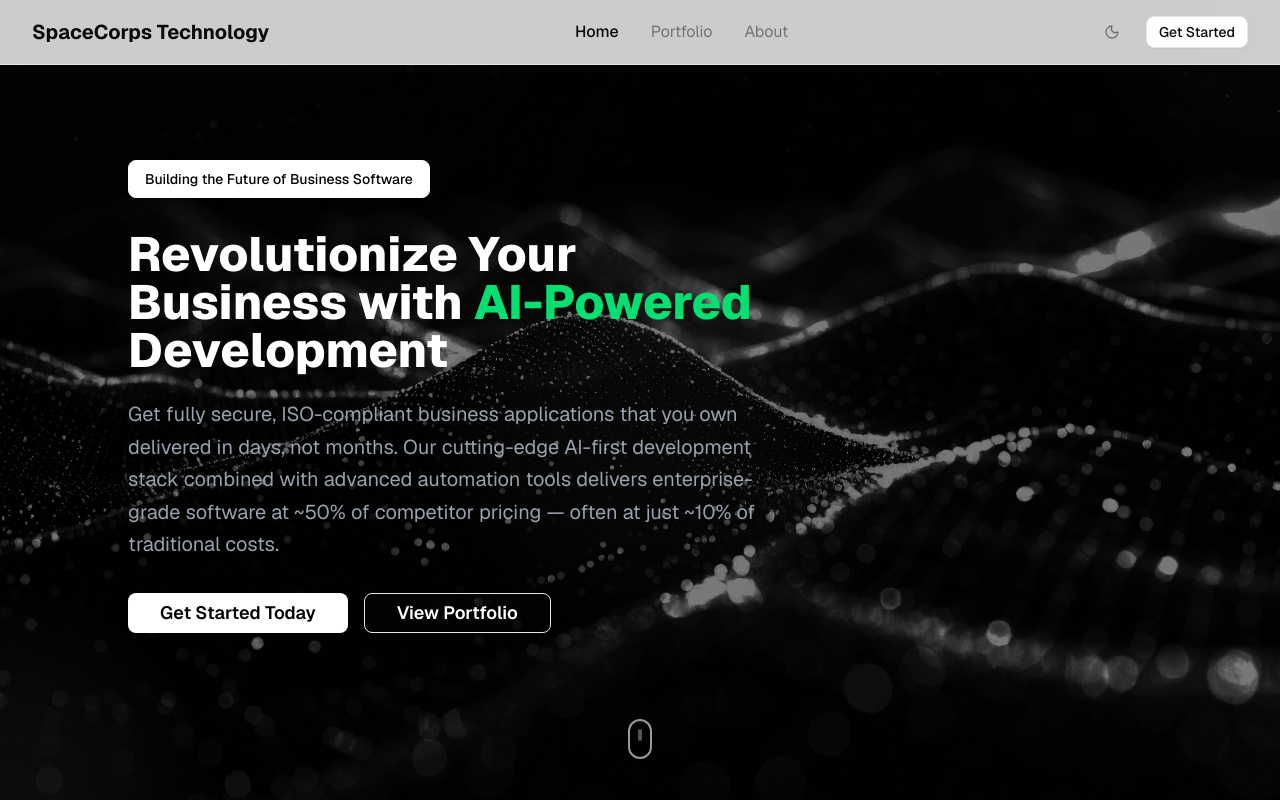
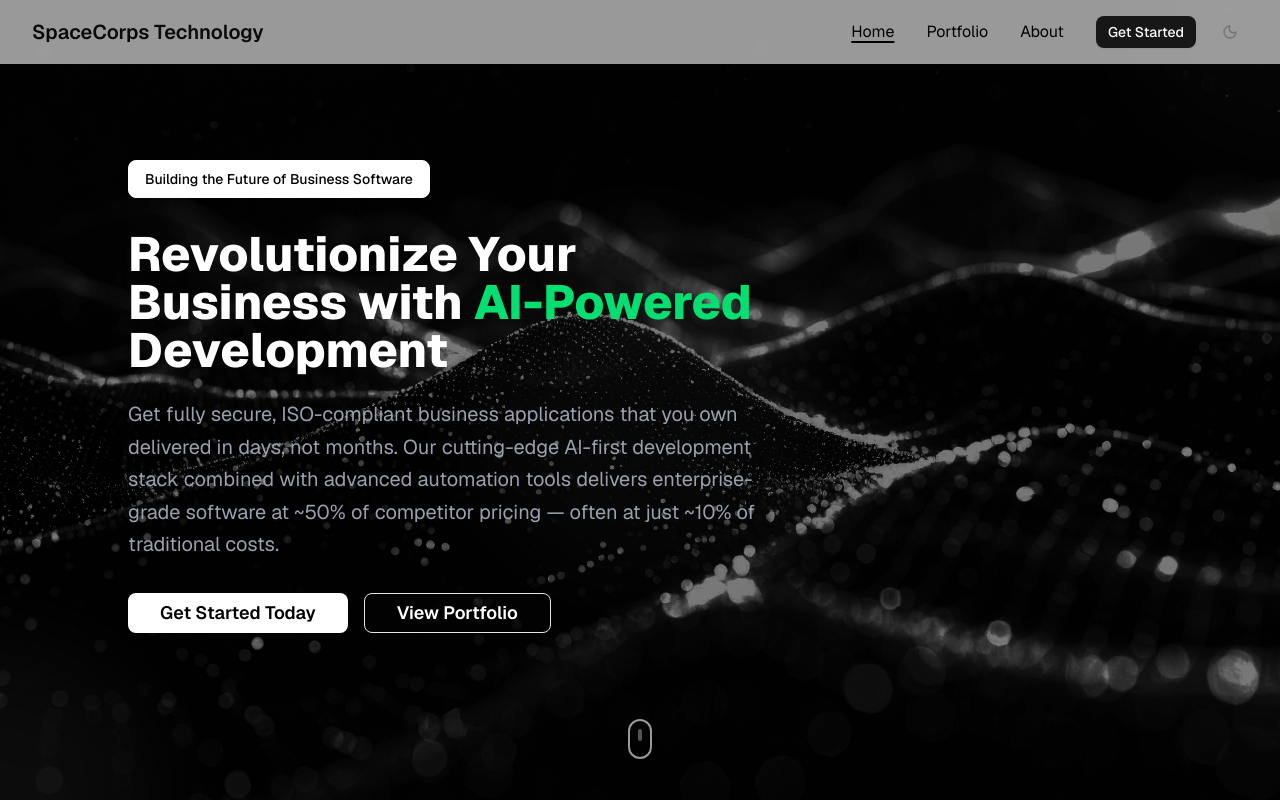
Before and after one commit to SpaceCorps/web, a React (Vite) app: page / in a window 1280 px wide. Shown: the top 800 px of the page. Built offline with nearby package versions, Linux system fonts and the light colour scheme.

Commit message:
feat: implement better header

```diff
--- a/src/components/Header/Header.tsx
+++ b/src/components/Header/Header.tsx
@@ -15,20 +15,32 @@ const Header: React.FC<HeaderProps> = ({ isDark, toggleTheme }) => {
   ];
 
   return (
-    <header className="fixed top-0 left-0 right-0 z-50 bg-background/80 backdrop-blur-md border-b border-border">
+    <header
+      className={`fixed top-0 left-0 right-0 z-50 transition-all duration-300 backdrop-blur-lg ${
+        isDark ? "bg-black/10" : "bg-white/60"
+      }`}
+      style={{
+        backdropFilter: "blur(4px)",
+      }}
+    >
       <div className="container mx-auto px-4 sm:px-6 lg:px-8">
-        <div className="flex items-center justify-between h-16">
+        <div className="flex items-center h-16">
           {/* Logo */}
-          <div className="flex-shrink-0">
+          <div className="flex-shrink-0 mr-8">
             <Link
               to="/"
-              className="text-xl font-bold text-foreground hover:text-foreground/80 transition-colors"
+              className="text-foreground hover:text-foreground/80 transition-colors"
+              style={{
+                fontWeight: 600,
+                fontSize: "20px",
+              }}
             >
               SpaceCorps Technology
             </Link>
           </div>
 
-          {/* Desktop Navigation */}
+          {/* Desktop Navigation - positioned to the right */}
+          <div className="flex-1 flex justify-end items-center">
             <nav className="hidden md:flex items-center space-x-8">
               {navItems.map((item) => (
                 <Link
@@ -36,8 +48,12 @@ const Header: React.FC<HeaderProps> = ({ isDark, toggleTheme }) => {
                   to={item.href}
                   className={`transition-colors duration-200 ${
                     location.pathname === item.href
-                    ? "text-foreground font-medium"
-                    : "text-muted-foreground hover:text-foreground"
+                      ? `underline decoration-2 underline-offset-4 ${
+                          isDark ? "text-white" : "text-black"
+                        }`
+                      : `hover:opacity-70 ${
+                          isDark ? "text-white" : "text-black"
+                        }`
                   }`}
                 >
                   {item.label}
@@ -46,7 +62,8 @@ const Header: React.FC<HeaderProps> = ({ isDark, toggleTheme }) => {
             </nav>
 
             {/* Desktop Actions */}
-          <div className="hidden md:flex items-center space-x-4">
+            <div className="hidden md:flex items-center space-x-4 ml-8">
+              <Button size="sm">Get Started</Button>
               <Button
                 variant="ghost"
                 size="icon"
@@ -59,9 +76,7 @@ const Header: React.FC<HeaderProps> = ({ isDark, toggleTheme }) => {
                   <Moon className="h-5 w-5" />
                 )}
               </Button>
-            <Button variant="outline" size="sm">
-              Get Started
-            </Button>
+            </div>
           </div>
 
           {/* Mobile Menu Button */}
@@ -107,6 +122,10 @@ const Header: React.FC<HeaderProps> = ({ isDark, toggleTheme }) => {
                       : "text-muted-foreground hover:text-foreground"
                   }`}
                   onClick={() => setIsMenuOpen(false)}
+                  style={{
+                    fontWeight: 500,
+                    fontSize: "14px",
+                  }}
                 >
                   {item.label}
                 </Link>
```
Lines whose indentation alone changed are shown as unchanged.
